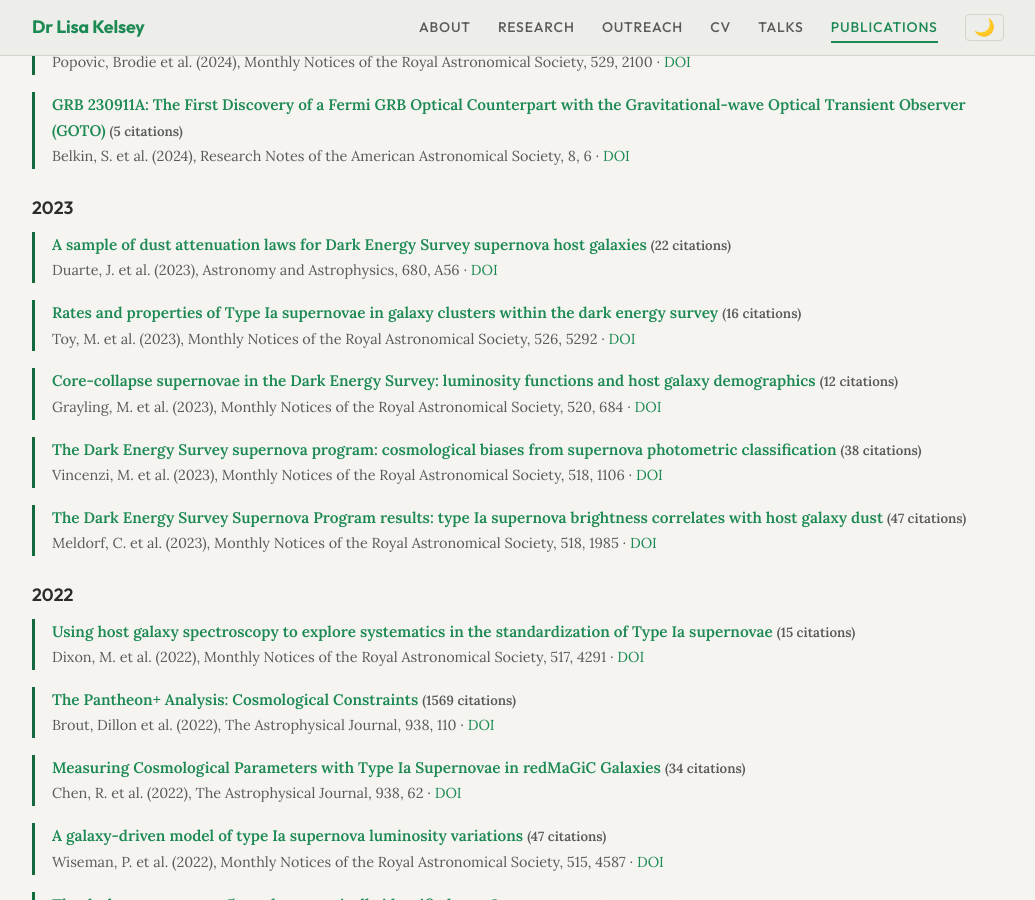
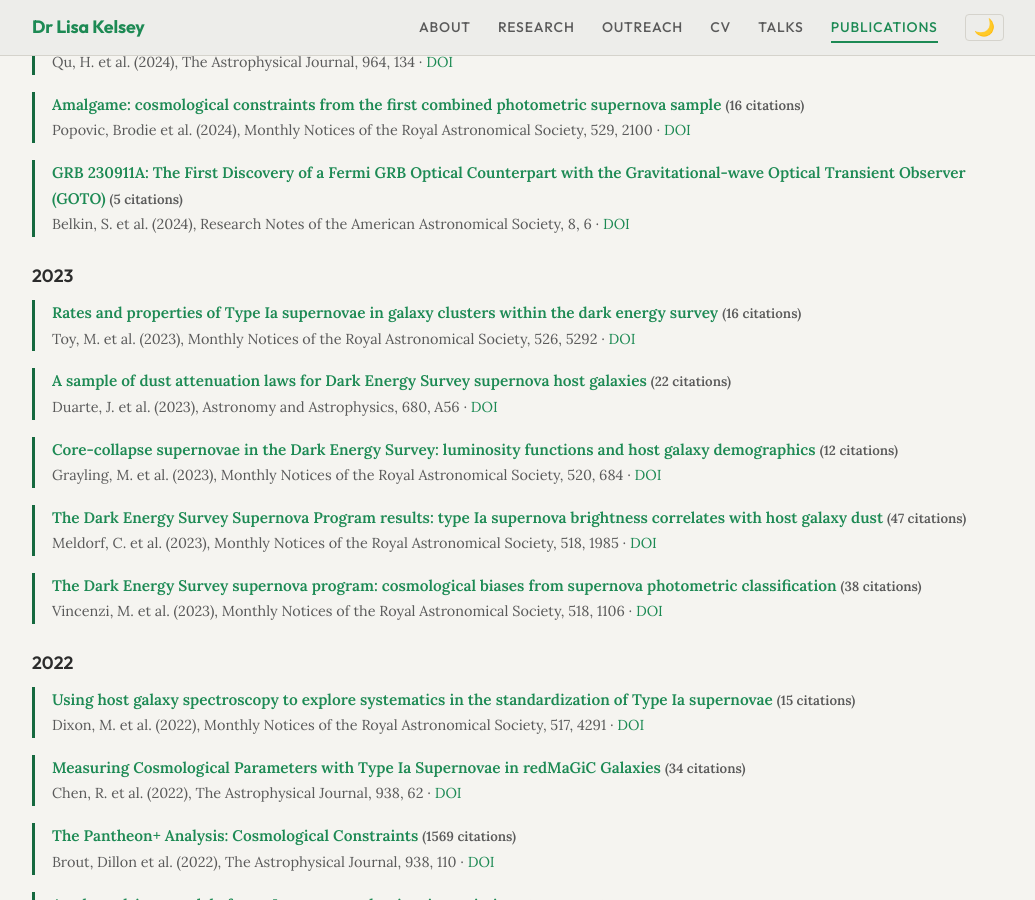
Before and after one commit to LKelsey/LKelsey.github.io, a Jekyll site: the page built from publications.md, in a window 1280 px wide and 900 px high, scrolled down 2667 px. Shown: the whole window, without its empty margins (122-1157 px from the left). Built offline with Jekyll 4.4.1, drawn with Linux system fonts in a browser that asks for light colours; part of the change alters nothing that is shown; some of the changed text lies outside the part shown.

```diff
--- a/_data/publications.yml
+++ b/_data/publications.yml
@@ -1,4 +1,4 @@
-# Auto-generated from ADS library on 2026-10-08 12:35 UTC
+# Auto-generated from ADS library on 2026-10-09 12:23 UTC
 # Do not edit manually
 
 first_author:
@@ -62,6 +62,14 @@ coauthor:
       bibcode: "2026MNRAS.tmp.1665G"
       citations: 2
       doi: https://doi.org/10.1093/mnras/stag1785
+    - title: "The GOTO Telescope Control System"
+      authors: "Dyer, Martin J. et al."
+      year: 2026
+      journal: "arXiv e-prints, arXiv:2609.18443"
+      url: https://ui.adsabs.harvard.edu/abs/2026arXiv260918443D/abstract
+      bibcode: "2026arXiv260918443D"
+      citations: 0
+      doi: https://doi.org/10.48550/arXiv.2609.18443
     - title: "GOTO identification and broad-band modelling of the counterpart to the SVOM GRB 250818B"
       authors: "Belkin, S. et al."
       year: 2026
@@ -246,6 +254,14 @@ coauthor:
       bibcode: "2024RNAAS...8....6B"
       citations: 5
       doi: https://doi.org/10.3847/2515-5172/ad1876
+    - title: "Rates and properties of Type Ia supernovae in galaxy clusters within the dark energy survey"
+      authors: "Toy, M. et al."
+      year: 2023
+      journal: "Monthly Notices of the Royal Astronomical Society, 526, 5292"
+      url: https://ui.adsabs.harvard.edu/abs/2023MNRAS.526.5292T/abstract
+      bibcode: "2023MNRAS.526.5292T"
+      citations: 16
+      doi: https://doi.org/10.1093/mnras/stad2982
     - title: "A sample of dust attenuation laws for Dark Energy Survey supernova host galaxies"
       authors: "Duarte, J. et al."
       year: 2023
@@ -254,14 +270,6 @@ coauthor:
       bibcode: "2023A&A...680A..56D"
       citations: 22
       doi: https://doi.org/10.1051/0004-6361/202346534
-    - title: "Rates and properties of Type Ia supernovae in galaxy clusters within the dark energy survey"
-      authors: "Toy, M. et al."
-      year: 2023
-      journal: "Monthly Notices of the Royal Astronomical Society, 526, 5292"
-      url: https://ui.adsabs.harvard.edu/abs/2023MNRAS.526.5292T/abstract
-      bibcode: "2023MNRAS.526.5292T"
-      citations: 16
-      doi: https://doi.org/10.1093/mnras/stad2982
     - title: "Core-collapse supernovae in the Dark Energy Survey: luminosity functions and host galaxy demographics"
       authors: "Grayling, M. et al."
       year: 2023
@@ -270,6 +278,14 @@ coauthor:
       bibcode: "2023MNRAS.520..684G"
       citations: 12
       doi: https://doi.org/10.1093/mnras/stad056
+    - title: "The Dark Energy Survey Supernova Program results: type Ia supernova brightness correlates with host galaxy dust"
+      authors: "Meldorf, C. et al."
+      year: 2023
+      journal: "Monthly Notices of the Royal Astronomical Society, 518, 1985"
+      url: https://ui.adsabs.harvard.edu/abs/2023MNRAS.518.1985M/abstract
+      bibcode: "2023MNRAS.518.1985M"
+      citations: 47
+      doi: https://doi.org/10.1093/mnras/stac3056
     - title: "The Dark Energy Survey supernova program: cosmological biases from supernova photometric classification"
       authors: "Vincenzi, M. et al."
       year: 2023
@@ -278,14 +294,6 @@ coauthor:
       bibcode: "2023MNRAS.518.1106V"
       citations: 38
       doi: https://doi.org/10.1093/mnras/stac1404
-    - title: "The Dark Energy Survey Supernova Program results: type Ia supernova brightness correlates with host galaxy dust"
-      authors: "Meldorf, C. et al."
-      year: 2023
-      journal: "Monthly Notices of the Royal Astronomical Society, 518, 1985"
-      url: https://ui.adsabs.harvard.edu/abs/2023MNRAS.518.1985M/abstract
-      bibcode: "2023MNRAS.518.1985M"
-      citations: 47
-      doi: https://doi.org/10.1093/mnras/stac3056
     - title: "Using host galaxy spectroscopy to explore systematics in the standardization of Type Ia supernovae"
       authors: "Dixon, M. et al."
       year: 2022
@@ -294,6 +302,14 @@ coauthor:
       bibcode: "2022MNRAS.517.4291D"
       citations: 15
       doi: https://doi.org/10.1093/mnras/stac2994
+    - title: "Measuring Cosmological Parameters with Type Ia Supernovae in redMaGiC Galaxies"
+      authors: "Chen, R. et al."
+      year: 2022
+      journal: "The Astrophysical Journal, 938, 62"
+      url: https://ui.adsabs.harvard.edu/abs/2022ApJ...938...62C/abstract
+      bibcode: "2022ApJ...938...62C"
+      citations: 34
+      doi: https://doi.org/10.3847/1538-4357/ac8b82
     - title: "The Pantheon+ Analysis: Cosmological Constraints"
       authors: "Brout, Dillon et al."
       year: 2022
@@ -302,14 +318,6 @@ coauthor:
       bibcode: "2022ApJ...938..110B"
       citations: 1569
       doi: https://doi.org/10.3847/1538-4357/ac8e04
-    - title: "Measuring Cosmological Parameters with Type Ia Supernovae in redMaGiC Galaxies"
-      authors: "Chen, R. et al."
-      year: 2022
-      journal: "The Astrophysical Journal, 938, 62"
-      url: https://ui.adsabs.harvard.edu/abs/2022ApJ...938...62C/abstract
-      bibcode: "2022ApJ...938...62C"
-      citations: 34
-      doi: https://doi.org/10.3847/1538-4357/ac8b82
     - title: "A galaxy-driven model of type Ia supernova luminosity variations"
       authors: "Wiseman, P. et al."
       year: 2022
```
